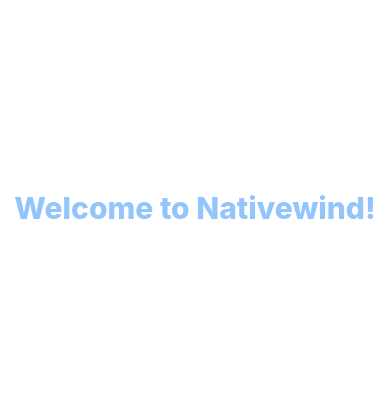
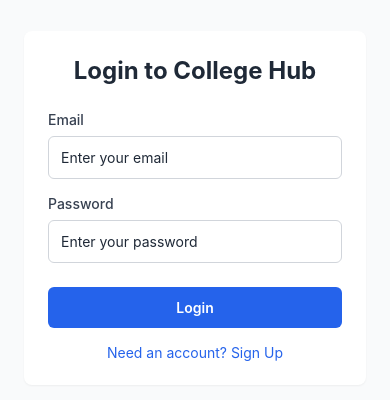
Before and after one commit to BenakKishanJ/college-hub, a React Native app: screen /Login in a window 390 px wide. Shown: the part 214-614 px from the top of the page. Built offline with nearby package versions, Linux system fonts and the light colour scheme; no server answers.

Commit message:
Basic Firebase Auth setup

```diff
--- a/app.json
+++ b/app.json
@@ -1,17 +1,17 @@
 {
   "expo": {
-    "name": "college-hub",
+    "name": "College Hub",
     "slug": "college-hub",
     "version": "1.0.0",
     "orientation": "portrait",
     "icon": "./assets/icon.png",
-    "userInterfaceStyle": "light",
-    "newArchEnabled": true,
+    "userInterfaceStyle": "automatic",
     "splash": {
-      "image": "./assets/splash-icon.png",
+      "image": "./assets/splash.png",
       "resizeMode": "contain",
       "backgroundColor": "#ffffff"
     },
+    "assetBundlePatterns": ["**/*"],
     "ios": {
       "supportsTablet": true
     },
@@ -19,12 +19,12 @@
       "adaptiveIcon": {
         "foregroundImage": "./assets/adaptive-icon.png",
         "backgroundColor": "#ffffff"
-      },
-      "edgeToEdgeEnabled": true
+      }
     },
     "web": {
       "favicon": "./assets/favicon.png",
       "bundler": "metro"
-    }
+    },
+    "plugins": ["react-native-screens"]
   }
 }
--- a/package.json
+++ b/package.json
@@ -9,6 +9,8 @@
     "web": "expo start --web"
   },
   "dependencies": {
+    "@react-navigation/native": "^7.1.17",
+    "@react-navigation/native-stack": "^7.3.25",
     "dotenv": "^17.2.1",
     "expo": "~53.0.20",
     "expo-status-bar": "~2.2.3",
@@ -18,7 +20,8 @@
     "react": "19.0.0",
     "react-native": "0.79.5",
     "react-native-reanimated": "~3.17.4",
-    "react-native-safe-area-context": "^5.4.0",
+    "react-native-safe-area-context": "^5.6.0",
+    "react-native-screens": "^4.14.1",
     "tailwindcss": "^3.4.17"
   },
   "devDependencies": {
--- a/src/App.tsx
+++ b/src/App.tsx
@@ -1,12 +1,46 @@
+import { StatusBar } from "expo-status-bar";
+import { Text, View } from "react-native";
+import { auth } from "./utils/firebaseConfig"; // Import auth
+import { useEffect, useState } from "react";
+import { onAuthStateChanged, User } from "firebase/auth";
+import LoginScreen from "./screens/LoginScreen";
 import "../global.css";
-import { Text, View } from "react-native";
+
+import { NavigationContainer } from "@react-navigation/native";
+import { createNativeStackNavigator } from "@react-navigation/native-stack";
+import HomeScreen from "./screens/HomeScreen";
+
+const Stack = createNativeStackNavigator();
 
 export default function App() {
+  const [user, setUser] = useState<User | null>(null); // Fix: Type as User | null
+  const [loading, setLoading] = useState(true);
+
+  useEffect(() => {
+    const unsubscribe = onAuthStateChanged(auth, (currentUser) => {
+      setUser(currentUser); // Now type-safe
+      setLoading(false);
+    });
+    return unsubscribe;
+  }, []);
+
+  if (loading) {
+    return (
+      <View className="flex-1 justify-center items-center bg-gray-50">
+        <Text className="text-gray-600">Loading...</Text>
+      </View>
+    );
+  }
+
   return (
-    <View className="flex-1 items-center justify-center bg-white">
-      <Text className="text-3xl font-extrabold text-blue-300 ">
-        Welcome to Nativewind!
-      </Text>
-    </View>
+    <NavigationContainer>
+      <Stack.Navigator screenOptions={{ headerShown: false }}>
+        {user ? (
+          <Stack.Screen name="Home" component={HomeScreen} />
+        ) : (
+          <Stack.Screen name="Login" component={LoginScreen} />
+        )}
+      </Stack.Navigator>
+    </NavigationContainer>
   );
 }
--- /dev/null
+++ b/src/screens/HomeScreen.tsx
@@ -0,0 +1,34 @@
+import React from "react";
+import { View, Text, TouchableOpacity } from "react-native";
+import { logout } from "../utils/authUtils";
+
+export default function HomeScreen() {
+  const handleLogout = async () => {
+    try {
+      await logout();
+      alert("Logged out successfully!");
+    } catch (err: any) {
+      alert("Logout failed: " + err.message);
+    }
+  };
+
+  return (
+    <View className="flex-1 bg-gray-50 justify-center items-center p-6">
+      <View className="w-full max-w-md bg-white rounded-lg shadow-sm p-6">
+        <Text className="text-2xl font-bold text-gray-800 mb-6 text-center">
+          Welcome to College Hub!
+        </Text>
+        <Text className="text-gray-600 mb-4 text-center">
+          You are logged in. This is the homepage.
+        </Text>
+        <TouchableOpacity
+          className="bg-red-600 rounded-md py-3"
+          onPress={handleLogout}
+          activeOpacity={0.7}
+        >
+          <Text className="text-white text-center font-semibold">Logout</Text>
+        </TouchableOpacity>
+      </View>
+    </View>
+  );
+}
--- /dev/null
+++ b/src/screens/LoginScreen.tsx
@@ -0,0 +1,90 @@
+import React, { useState } from "react";
+import {
+  View,
+  TextInput,
+  TouchableOpacity,
+  Text,
+  Platform,
+} from "react-native";
+import { login, signUp } from "../utils/authUtils";
+
+export default function LoginScreen() {
+  const [email, setEmail] = useState("");
+  const [password, setPassword] = useState("");
+  const [error, setError] = useState("");
+  const [isSignUp, setIsSignUp] = useState(false); // Toggle between login/signup
+
+  const handleAuth = async () => {
+    try {
+      if (isSignUp) {
+        await signUp(email, password);
+        alert("Sign Up Successful!");
+      } else {
+        await login(email, password);
+        // Navigation happens in App.tsx
+      }
+    } catch (err: any) {
+      setError(err.message);
+    }
+  };
+
+  return (
+    <View className="flex-1 bg-gray-50 justify-center items-center p-6">
+      <View className="w-full max-w-md bg-white rounded-lg shadow-sm p-6">
+        <Text className="text-2xl font-bold text-gray-800 mb-6 text-center">
+          {isSignUp ? "Sign Up" : "Login"} to College Hub
+        </Text>
+
+        {/* Email Input */}
+        <View className="mb-4">
+          <Text className="text-gray-700 font-medium mb-2">Email</Text>
+          <TextInput
+            className="w-full border border-gray-300 rounded-md p-3 text-gray-800 focus:border-blue-500 focus:ring-2 focus:ring-blue-200"
+            placeholder="Enter your email"
+            value={email}
+            onChangeText={setEmail}
+            keyboardType="email-address"
+            autoCapitalize="none"
+          />
+        </View>
+
+        {/* Password Input */}
+        <View className="mb-6">
+          <Text className="text-gray-700 font-medium mb-2">Password</Text>
+          <TextInput
+            className="w-full border border-gray-300 rounded-md p-3 text-gray-800 focus:border-blue-500 focus:ring-2 focus:ring-blue-200"
+            placeholder="Enter your password"
+            value={password}
+            onChangeText={setPassword}
+            secureTextEntry
+          />
+        </View>
+
+        {/* Error Message */}
+        {error ? (
+          <Text className="text-red-500 text-sm mb-4 text-center">{error}</Text>
+        ) : null}
+
+        {/* Submit Button */}
+        <TouchableOpacity
+          className="bg-blue-600 rounded-md py-3 mb-4"
+          onPress={handleAuth}
+          activeOpacity={0.7}
+        >
+          <Text className="text-white text-center font-semibold">
+            {isSignUp ? "Sign Up" : "Login"}
+          </Text>
+        </TouchableOpacity>
+
+        {/* Toggle Login/SignUp */}
+        <TouchableOpacity onPress={() => setIsSignUp(!isSignUp)}>
+          <Text className="text-blue-600 text-center">
+            {isSignUp
+              ? "Already have an account? Login"
+              : "Need an account? Sign Up"}
+          </Text>
+        </TouchableOpacity>
+      </View>
+    </View>
+  );
+}
--- /dev/null
+++ b/src/utils/authUtils.ts
@@ -0,0 +1,31 @@
+import {
+  createUserWithEmailAndPassword,
+  signInWithEmailAndPassword,
+  signOut,
+  UserCredential,
+} from "firebase/auth";
+import { auth } from "./firebaseConfig";
+
+// Sign Up
+export const signUp = async (
+  email: string,
+  password: string,
+): Promise<UserCredential> => {
+  return createUserWithEmailAndPassword(auth, email, password);
+};
+
+// Login
+export const login = async (
+  email: string,
+  password: string,
+): Promise<UserCredential> => {
+  return signInWithEmailAndPassword(auth, email, password);
+};
+
+// Logout
+export const logout = async (): Promise<void> => {
+  return signOut(auth);
+};
+
+// Get Current User
+export const getCurrentUser = () => auth.currentUser;
--- /dev/null
+++ b/src/utils/firebaseConfig.ts
@@ -0,0 +1,24 @@
+// Import the functions you need from the SDKs you need
+import { initializeApp } from "firebase/app";
+import { getAuth } from "firebase/auth";
+// TODO: Add SDKs for Firebase products that you want to use
+// https://firebase.google.com/docs/web/setup#available-libraries
+
+// Your web app's Firebase configuration
+const firebaseConfig = {
+  apiKey: "AIzaSyCRwuPbpZXKAr8iUtQWmPI2cdPogS2o6T8",
+  authDomain: "college-hub-204ed.firebaseapp.com",
+  projectId: "college-hub-204ed",
+  storageBucket: "college-hub-204ed.firebasestorage.app",
+  messagingSenderId: "908583085351",
+  appId: "1:908583085351:web:be69441cf261a0d5bc3502",
+};
+
+// Initialize Firebase
+const app = initializeApp(firebaseConfig);
+
+// Initialize Auth
+const auth = getAuth(app);
+
+// Export for use in app
+export { auth };
```
Also changed, not shown: 1 other file (tests, documents, lock files or other folders).
